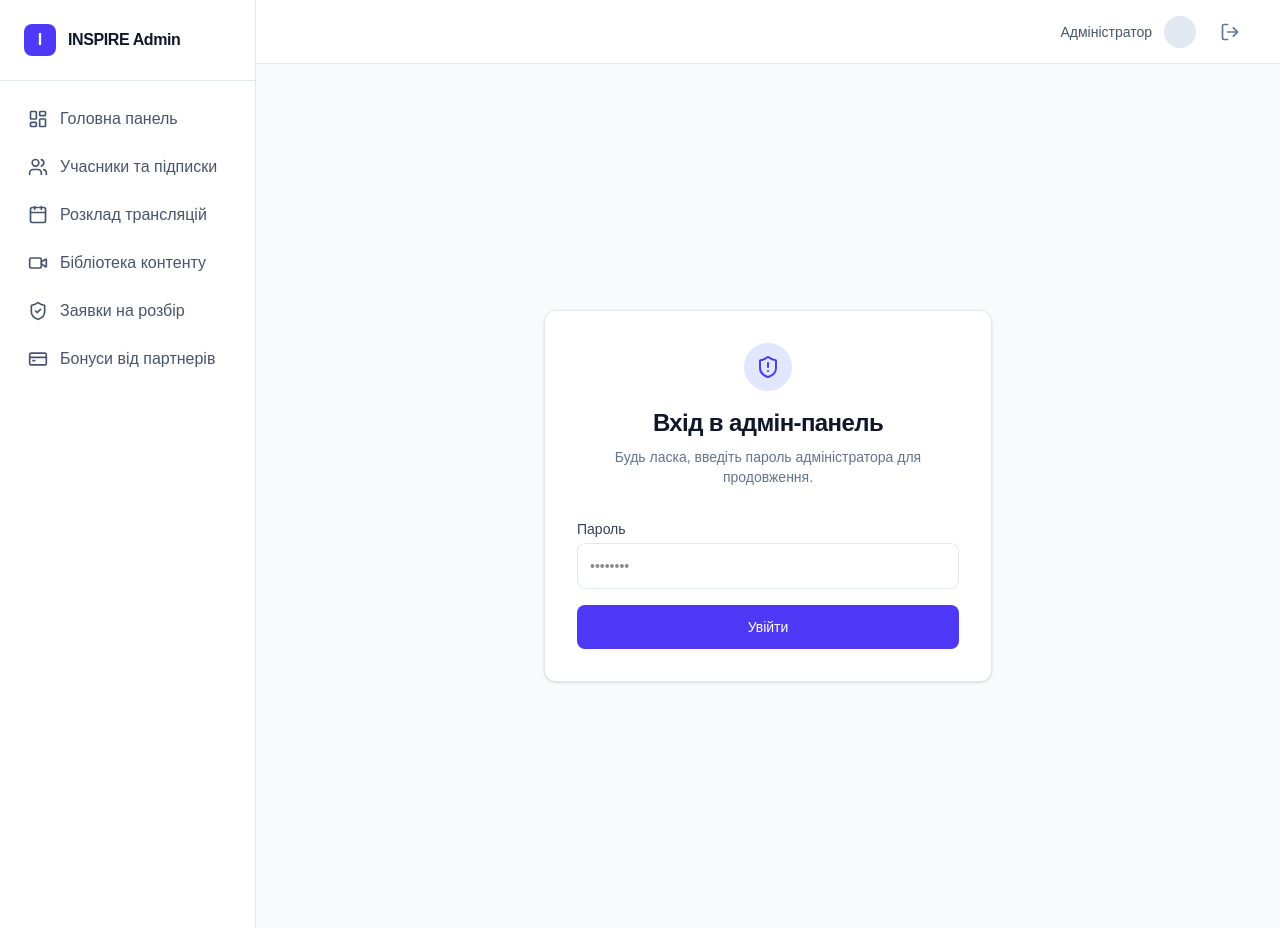
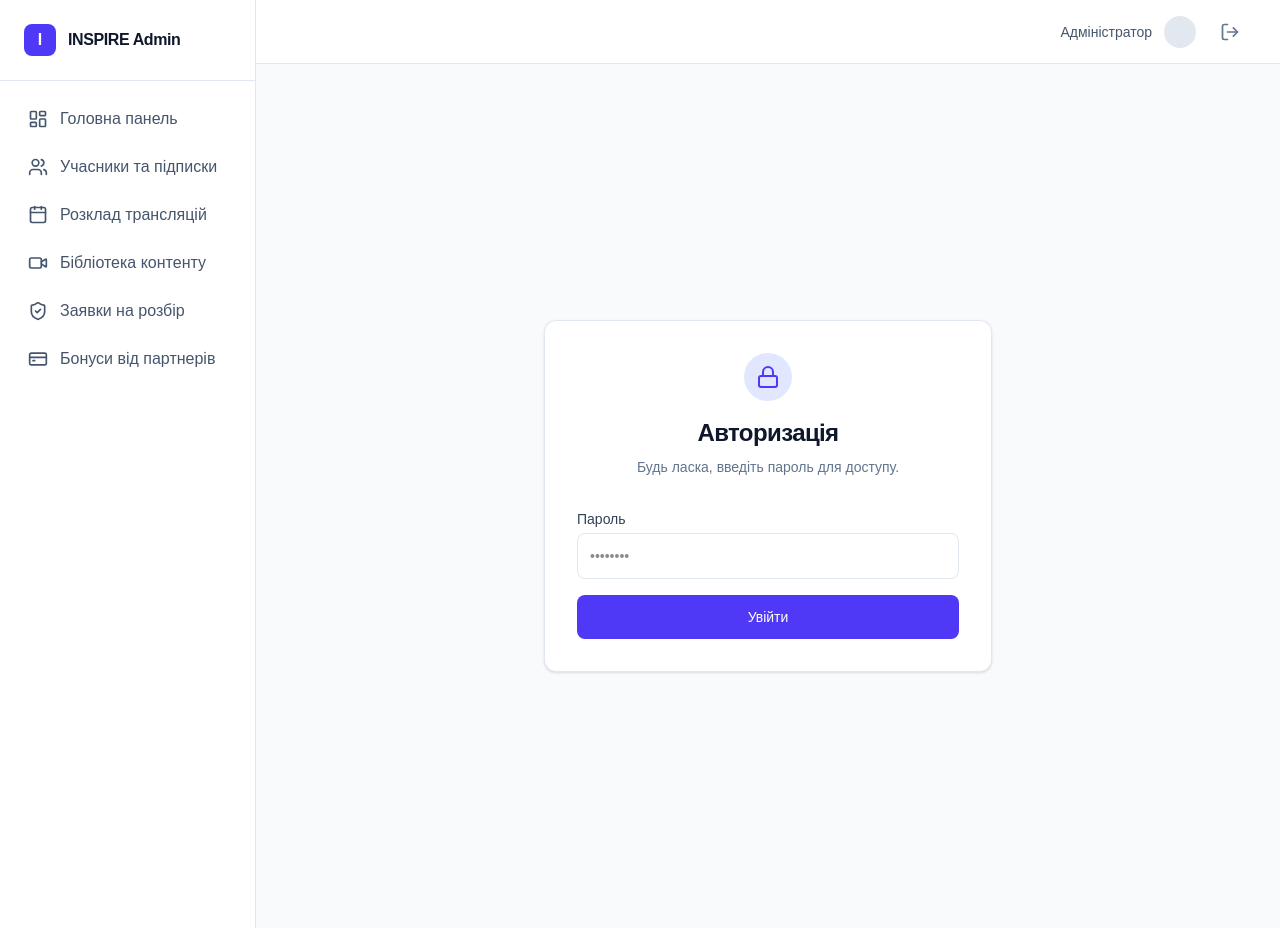
Before and after one commit to TrillionaireViier/INSPIRE-CLUB-tg, a Next.js app: page /admin/login in a window 1280 px wide. Built offline with nearby package versions, Linux system fonts and the light colour scheme.

Commit message:
style: remove admin mentions from login page

```diff
--- a/src/app/admin/login/page.tsx
+++ b/src/app/admin/login/page.tsx
@@ -2,7 +2,7 @@
 
 import { useActionState } from 'react'
 import { login } from './actions'
-import { ShieldAlert } from 'lucide-react'
+import { Lock } from 'lucide-react'
 
 export default function LoginPage() {
   const [state, formAction, isPending] = useActionState(login, null)
@@ -12,10 +12,10 @@ export default function LoginPage() {
       <div className="bg-white p-8 rounded-xl shadow-sm border border-slate-200 w-full max-w-md">
         <div className="flex flex-col items-center justify-center mb-8">
           <div className="w-12 h-12 bg-indigo-100 rounded-full flex items-center justify-center mb-4">
-            <ShieldAlert className="text-indigo-600 w-6 h-6" />
+            <Lock className="text-indigo-600 w-6 h-6" />
           </div>
-          <h1 className="text-2xl font-bold text-slate-900 tracking-tight">Вхід в адмін-панель</h1>
-          <p className="text-slate-500 mt-2 text-sm text-center">Будь ласка, введіть пароль адміністратора для продовження.</p>
+          <h1 className="text-2xl font-bold text-slate-900 tracking-tight">Авторизація</h1>
+          <p className="text-slate-500 mt-2 text-sm text-center">Будь ласка, введіть пароль для доступу.</p>
         </div>
 
         <form action={formAction} className="space-y-4">
```
